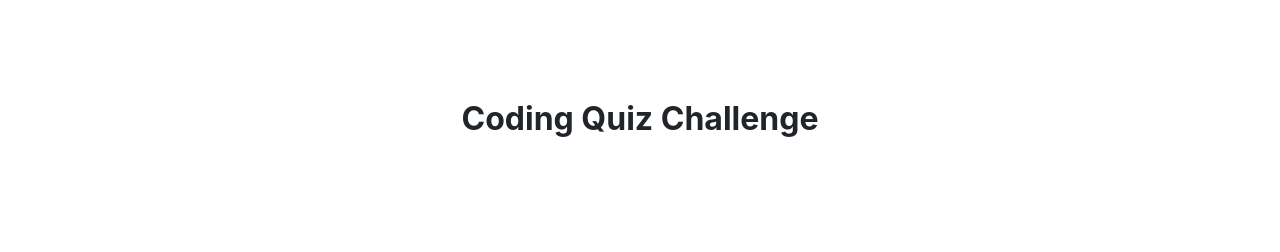
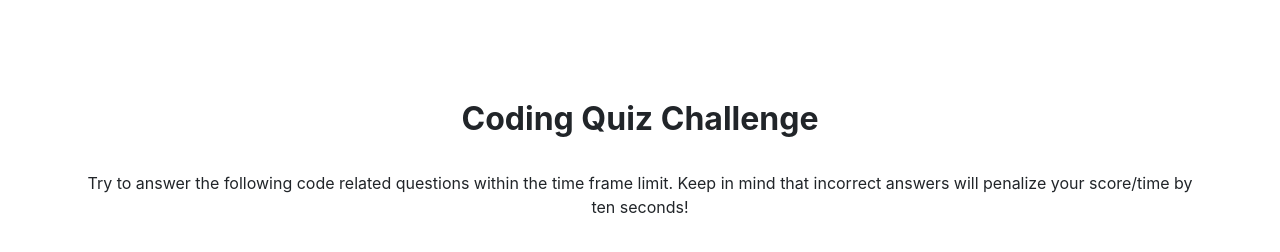
Before and after one commit to robcruz/code-quiz, a plain HTML site: page index.html in a window 1280 px wide. Drawn offline with nearby package versions, Linux system fonts and the light colour scheme.

Commit message:
Initial checkin

```diff
--- a/assets/css/style.css
+++ b/assets/css/style.css
@@ -1,5 +1,6 @@
 h1, h2, h3, h4, h5, h6, header {
     text-align: center;
     padding-top: 100px;
+    padding-bottom: 25px;
     font-weight: bold;
 }
--- a/index.html
+++ b/index.html
@@ -21,6 +21,9 @@
     <div class="container">
         <h2>Coding Quiz Challenge</h2>
 
+        <p style="text-align: center">Try to answer the following code related questions within the time frame limit. Keep in mind that incorrect answers will penalize your score/time by ten seconds!
+
+        </p>
     </div>
 
 </main>
```
